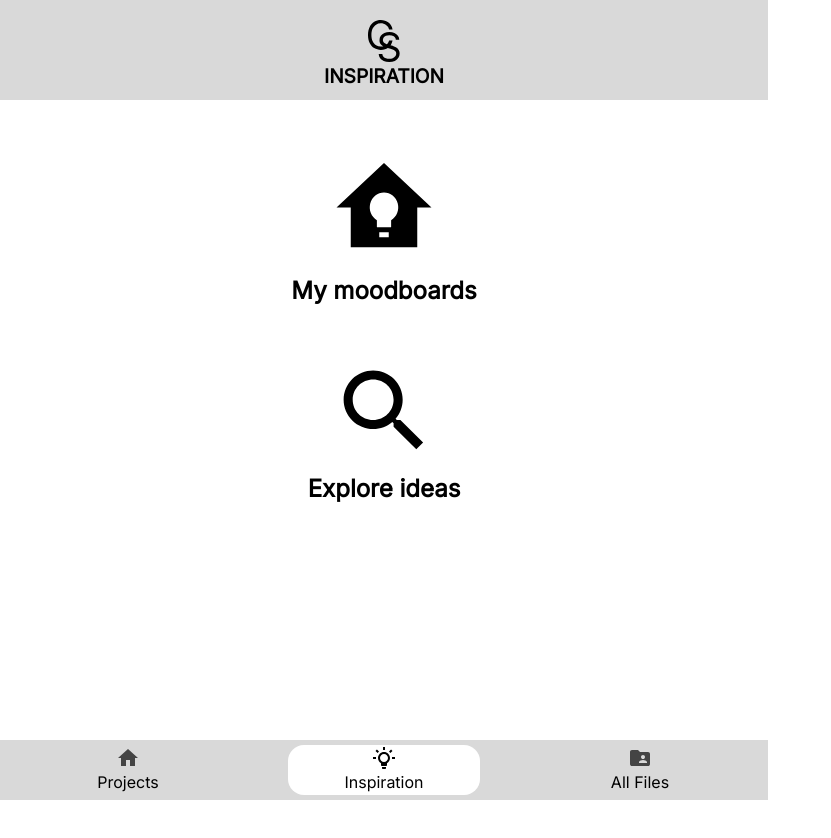
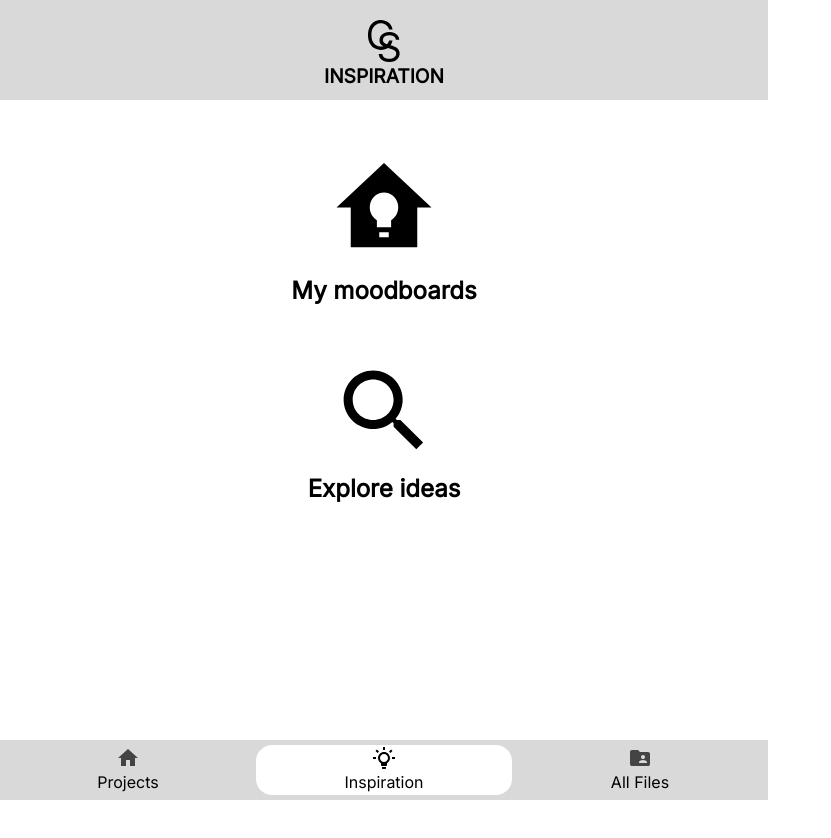
Before and after one commit to rsoeyadi/ChoreoStudio, a React (Create React App) app: page /inspiration in a window 1280 px wide. Shown: the top 838 px of the page, without its empty margins (0-831 px from the left). Built offline with nearby package versions, Linux system fonts and the light colour scheme.

Commit message:
hacky way to make overlay work in safari

```diff
--- a/src/components/Tab.js
+++ b/src/components/Tab.js
@@ -4,13 +4,15 @@ import { Link } from "react-router-dom";
 
 const ActiveTabOverlay = styled.div`
   position: absolute;
-  width: 25%;
+  width: 33.3%;
   height: 100%;
   background-color: white;
   border-radius: 1em;
   max-height: 50px;
   z-index: -1;
   background-color: white;
+
+
 `;
 
 const tabStyle = {
@@ -21,8 +23,6 @@ const tabStyle = {
   justifyItems: "center",
   alignItems: "center",
 };
-
-
 
 const Tab = ({ svg, altTag, title, isActiveTab }) => {
   return (
```
